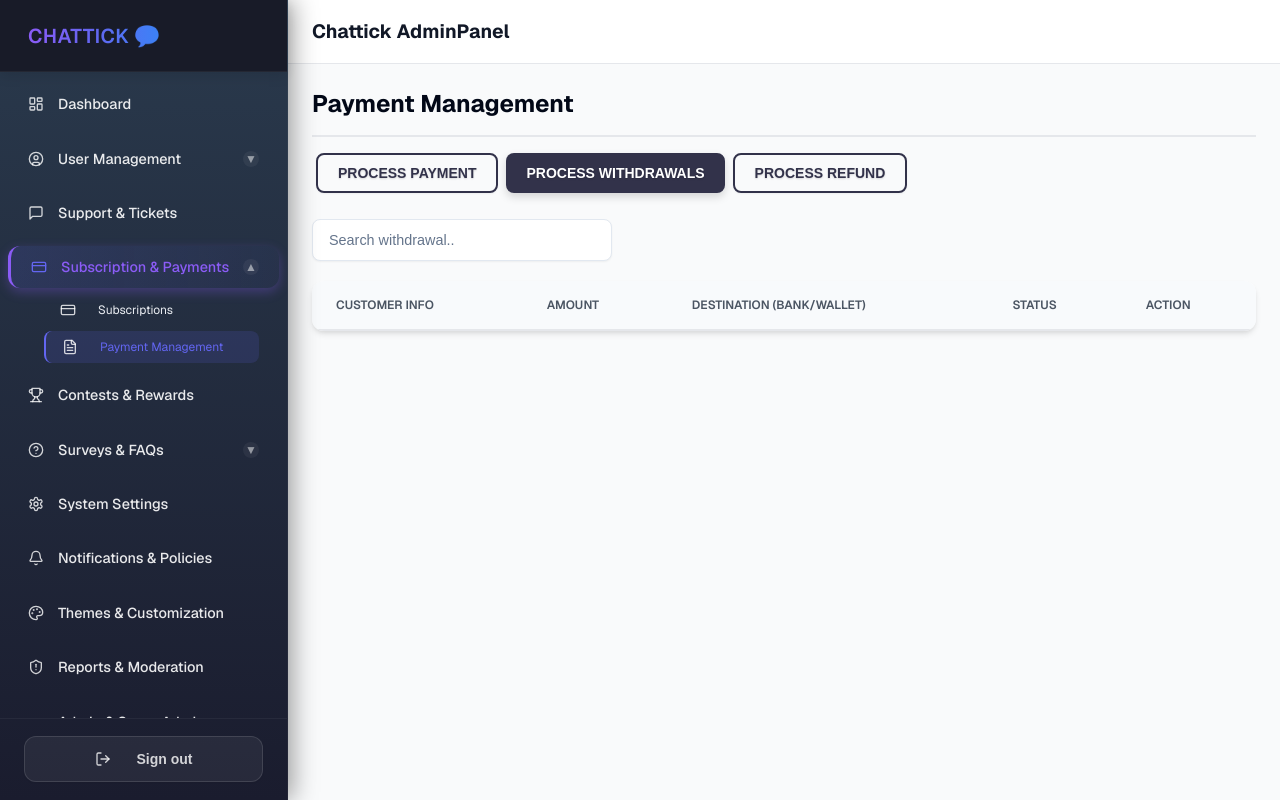
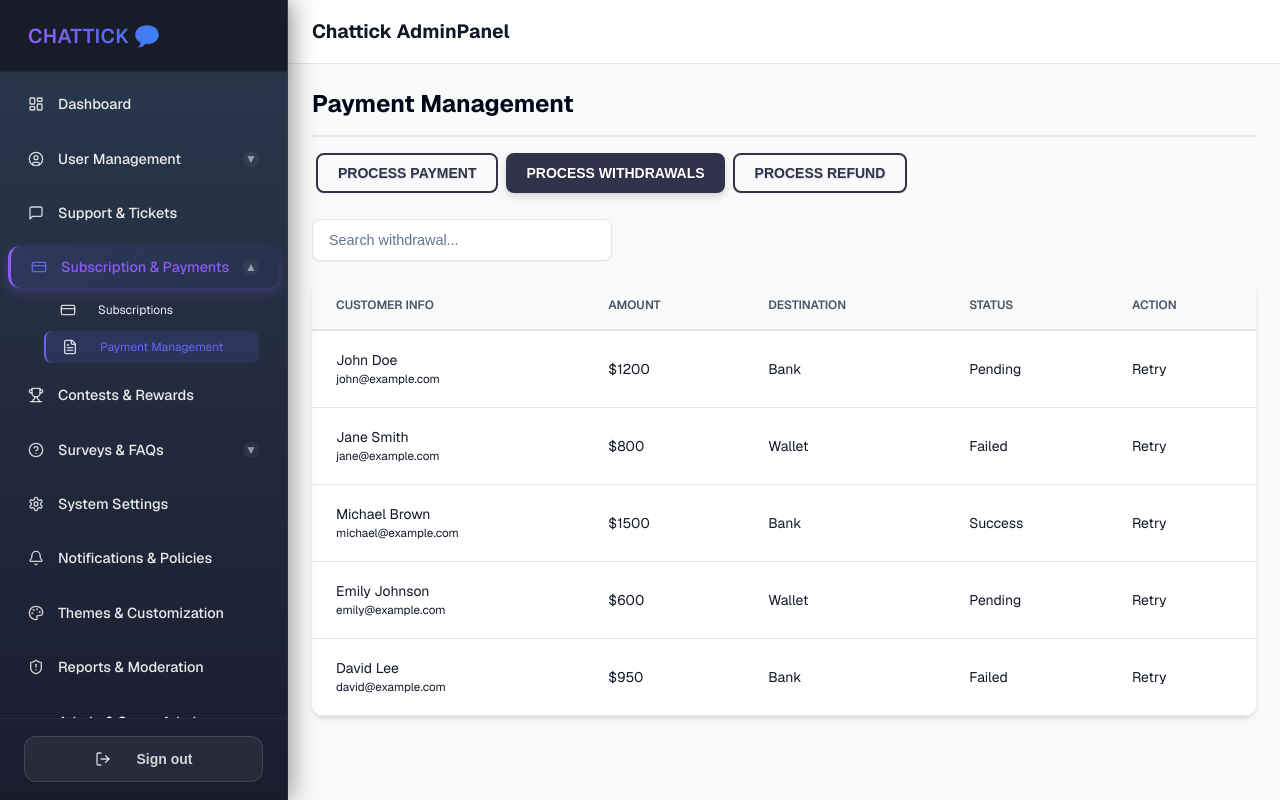
Before and after one commit to igrehanali/chattick, a Next.js app: page /subscriptions/management in a window 1280 px wide. Both pictures are taken after a click on the button "PROCESS WITHDRAWALS". Built offline with nearby package versions, Linux system fonts and the light colour scheme; no server answers.

Commit message:
According to the document some function are implement successfully

```diff
--- a/app/subscriptions/management/components/ProcessRefund.jsx
+++ b/app/subscriptions/management/components/ProcessRefund.jsx
@@ -1,11 +1,87 @@
-import React from 'react'
+import React, { useState } from 'react'
 import styles from '../management.module.css'
 
 const ProcessRefund = () => {
+  const [searchQuery, setSearchQuery] = useState('');
+
+  const refundData = [
+    {
+      customer: {
+        name: 'Ayesha Khan',
+        email: 'ayesha@example.com'
+      },
+      paymentDate: '2025-04-10',
+      amount: '$120',
+      reason: 'Subscription not activated after payment',
+      subscriptionStatus: 'Failed',
+      action: 'Refund Now'
+    },
+    {
+      customer: {
+        name: 'Zain Ali',
+        email: 'zain@example.com'
+      },
+      paymentDate: '2025-04-12',
+      amount: '$89',
+      reason: 'Duplicate payment',
+      subscriptionStatus: 'Canceled',
+      action: 'Refund Now'
+    },
+    {
+      customer: {
+        name: 'Fatima Noor',
+        email: 'fatima@example.com'
+      },
+      paymentDate: '2025-04-08',
+      amount: '$55',
+      reason: 'Subscription not triggered',
+      subscriptionStatus: 'Not Activated',
+      action: 'Refund Now'
+    },
+    {
+      customer: {
+        name: 'Umer Shah',
+        email: 'umer@example.com'
+      },
+      paymentDate: '2025-04-09',
+      amount: '$100',
+      reason: 'Technical error in processing',
+      subscriptionStatus: 'Failed',
+      action: 'Refunded'
+    },
+    {
+      customer: {
+        name: 'Sara Javed',
+        email: 'sara@example.com'
+      },
+      paymentDate: '2025-04-07',
+      amount: '$130',
+      reason: 'User reported issue with service activation',
+      subscriptionStatus: 'Failed',
+      action: 'Refund Now'
+    }
+  ];
+
+  const filteredRefunds = refundData.filter(item => {
+    const query = searchQuery.toLowerCase();
+    return (
+      item.customer.name.toLowerCase().includes(query) ||
+      item.customer.email.toLowerCase().includes(query) ||
+      item.reason.toLowerCase().includes(query) ||
+      item.subscriptionStatus.toLowerCase().includes(query)
+    );
+  });
+
   return (
     <div>
       <div className={styles.searchBar}>
-        <input className={styles.Input} type="text" placeholder='Search...' />
+        <input
+          className={styles.Input}
+          type="text"
+          placeholder="Search..."
+          value={searchQuery}
+          onChange={(e) => setSearchQuery(e.target.value)}
+        />
       </div>
       <div className={styles.tableContainer}>
         <table className={styles.table}>
@@ -20,7 +96,28 @@
             </tr>
           </thead>
           <tbody className={styles.tableBody}>
-
+            {filteredRefunds.length > 0 ? (
+              filteredRefunds.map((item, index) => (
+                <tr key={index} className={styles.tableRow}>
+                  <td className={styles.tableCell}>
+                    {item.customer.name}
+                    <br />
+                    <small>{item.customer.email}</small>
+                  </td>
+                  <td className={styles.tableCell}>{item.paymentDate}</td>
+                  <td className={styles.tableCell}>{item.amount}</td>
+                  <td className={styles.tableCell}><small>{item.reason}</small></td>
+                  <td className={styles.tableCell}>{item.subscriptionStatus}</td>
+                  <td className={styles.tableCell}>{item.action}</td>
+                </tr>
+              ))
+            ) : (
+              <tr>
+                <td className={styles.tableCell} colSpan="6" style={{ textAlign: 'center' }}>
+                  No matching records found.
+                </td>
+              </tr>
+            )}
           </tbody>
         </table>
       </div>
--- a/app/subscriptions/management/components/processWithdrawals.jsx
+++ b/app/subscriptions/management/components/processWithdrawals.jsx
@@ -1,30 +1,110 @@
-import React from 'react'
-import styles from '../management.module.css'
+import React, { useState } from 'react';
+import styles from '../management.module.css';
 
 const ProcessWithdrawals = () => {
+  const [searchQuery, setSearchQuery] = useState('');
+
+  const withdrawalData = [
+    {
+      name: 'John Doe',
+      email: 'john@example.com',
+      amount: '$1200',
+      destination: 'Bank',
+      status: 'Pending',
+      action: 'Retry'
+    },
+    {
+      name: 'Jane Smith',
+      email: 'jane@example.com',
+      amount: '$800',
+      destination: 'Wallet',
+      status: 'Failed',
+      action: 'Retry'
+    },
+    {
+      name: 'Michael Brown',
+      email: 'michael@example.com',
+      amount: '$1500',
+      destination: 'Bank',
+      status: 'Success',
+      action: 'Retry'
+    },
+    {
+      name: 'Emily Johnson',
+      email: 'emily@example.com',
+      amount: '$600',
+      destination: 'Wallet',
+      status: 'Pending',
+      action: 'Retry'
+    },
+    {
+      name: 'David Lee',
+      email: 'david@example.com',
+      amount: '$950',
+      destination: 'Bank',
+      status: 'Failed',
+      action: 'Retry'
+    }
+  ];
+
+  const filteredData = withdrawalData.filter((item) => {
+    const query = searchQuery.toLowerCase();
+    return (
+      item.name.toLowerCase().includes(query) ||
+      item.email.toLowerCase().includes(query) ||
+      item.destination.toLowerCase().includes(query) ||
+      item.status.toLowerCase().includes(query)
+    );
+  });
+
   return (
     <div>
       <div className={styles.searchBar}>
-        <input className={styles.Input} type="text" placeholder='Search withdrawal..' />
+        <input
+          className={styles.Input}
+          type="text"
+          placeholder="Search withdrawal..."
+          value={searchQuery}
+          onChange={(e) => setSearchQuery(e.target.value)}
+        />
       </div>
       <div className={styles.tableContainer}>
         <table className={styles.table}>
           <thead className={styles.tableHeader}>
             <tr>
               <th className={styles.tableHeaderCell}>Customer Info</th>
-              <th className={styles.tableHeaderCell}>Amount </th>
-              <th className={styles.tableHeaderCell}>Destination (Bank/Wallet)</th>
+              <th className={styles.tableHeaderCell}>Amount</th>
+              <th className={styles.tableHeaderCell}>Destination</th>
               <th className={styles.tableHeaderCell}>Status</th>
               <th className={styles.tableHeaderCell}>Action</th>
             </tr>
           </thead>
           <tbody className={styles.tableBody}>
-
+            {filteredData.length > 0 ? (
+              filteredData.map((item, index) => (
+                <tr key={index} className={styles.tableRow}>
+                  <td className={styles.tableCell}>
+                    {item.name} <br />
+                    <small>{item.email}</small>
+                  </td>
+                  <td className={styles.tableCell}>{item.amount}</td>
+                  <td className={styles.tableCell}>{item.destination}</td>
+                  <td className={styles.tableCell}>{item.status}</td>
+                  <td className={styles.tableCell}>{item.action}</td>
+                </tr>
+              ))
+            ) : (
+              <tr>
+                <td className={styles.tableCell} colSpan="5" style={{ textAlign: 'center' }}>
+                  No matching records found.
+                </td>
+              </tr>
+            )}
           </tbody>
         </table>
       </div>
     </div>
-  )
-}
+  );
+};
 
-export default ProcessWithdrawals
+export default ProcessWithdrawals;
--- a/app/subscriptions/management/components/processpayment.jsx
+++ b/app/subscriptions/management/components/processpayment.jsx
@@ -1,16 +1,9 @@
-import React from "react";
+import React, { useState } from "react";
 import styles from "../management.module.css";
 
 const ProcessPayment = () => {
-  const paymentDataHead = [
-    "Customer Name",
-    "Withdrawal Status",
-    "Date Range",
-    "Costumer Info",
-    "Amount",
-    "Destination",
-    "Action",
-  ];
+  const [searchQuery, setSearchQuery] = useState("");
+
   const paymentTable = [
     {
       name: "ABCD",
@@ -28,7 +21,7 @@
       status: {
         failed: "Failed",
         pending: "Pending",
-        Success: "Successful",
+        success: "Successful",
       },
       action: {
         active: "Active",
@@ -37,7 +30,7 @@
     },
     {
       name: "EFGH",
-      email: "EFGH@gmail.com",
+      email: "efgh@gmail.com",
       amount: "$1000",
       paymentMethod: {
         bank: "Bank",
@@ -51,73 +44,7 @@
       status: {
         failed: "Failed",
         pending: "Pending",
-        Success: "Successful",
-      },
-      action: {
-        active: "Active",
-        block: "Blocked",
-      },
-    },
-    {
-      name: "IJKL",
-      email: "IJKL@gmail.com",
-      amount: "$500",
-      paymentMethod: {
-        bank: "Bank",
-        wallet: "Wallet",
-      },
-      SubscriptionType: {
-        free: "Free",
-        basic: "Basic",
-        premium: "Premium",
-      },
-      status: {
-        failed: "Failed",
-        pending: "Pending",
-        Success: "Successful",
-      },
-      action: {
-        active: "Active",
-        block: "Blocked",
-      },
-    },
-    {
-      name: "MNOP",
-      email: "MNOP@gmail.com",
-      amount: "$700",
-      paymentMethod: {
-        bank: "Bank",
-        wallet: "Wallet",
-      },
-      SubscriptionType: {
-        free: "Free",
-        basic: "Basic",
-        premium: "Premium",
-      },
-      status: {
-        failed: "Failed",
-        pending: "Pending",
-        Success: "Successful",
-      },
-      action: {
-        active: "Active",
-        block: "Blocked",
-      },
-    },
-    {
-      name: "QRST",
-      email: "QRST@gmail.com",
-      amount: `$${900}`,
-      paymentMethod: "Bank",
-      SubscriptionType: {
-        free: "Free",
-        basic: "Basic",
-        premium: "Premium",
-      },
-      status: {
-        failed: "Failed",
-        pending: "Pending",
-        Success: "Successful",
+        success: "Successful",
       },
       action: {
         active: "Active",
@@ -125,20 +52,37 @@
       },
     },
   ];
-  const filterPaymentTable = paymentTable.filter((item) => {
-    const amount = parseInt(item.amount.replace("$", ""));
+
+  const filteredData = paymentTable.filter((item) => {
+    const query = searchQuery.toLowerCase();
     return (
-      amount <= 1000 &&
-      (item.paymentMethod === "Bank" || item.paymentMethod.bank === "Bank")
+      item.name.toLowerCase().includes(query) ||
+      item.email.toLowerCase().includes(query) ||
+      item.amount.toLowerCase().includes(query) ||
+      Object.values(item.status).some((status) =>
+        status.toLowerCase().includes(query)
+      ) ||
+      Object.values(item.paymentMethod).some((method) =>
+        method.toLowerCase().includes(query)
+      ) ||
+      Object.values(item.SubscriptionType).some((type) =>
+        type.toLowerCase().includes(query)
+      ) ||
+      Object.values(item.action).some((act) =>
+        act.toLowerCase().includes(query)
+      )
     );
   });
+
   return (
     <div>
       <div className={styles.searchBar}>
         <input
           className={styles.Input}
           type="text"
-          placeholder="Search payment.."
+          placeholder="Search payment..."
+          value={searchQuery}
+          onChange={(e) => setSearchQuery(e.target.value)}
         />
       </div>
       <div className={styles.tableContainer}>
@@ -155,23 +99,33 @@
             </tr>
           </thead>
           <tbody className={styles.tableBody}>
-            {filterPaymentTable.map((payment, index) => (
-              <tr key={index} className={styles.tableRow}>
-                <td className={styles.tableCell}>{payment.name}</td>
-                <td className={styles.tableCell}>{payment.email}</td>
-                <td className={styles.tableCell}>{payment.amount}</td>
-                <td className={styles.tableCell}>
-                  {payment.paymentMethod === "Bank"
-                    ? "Bank"
-                    : payment.paymentMethod.bank}
+            {filteredData.length > 0 ? (
+              filteredData.map((item, index) => (
+                <tr key={index} className={styles.tableRow}>
+                  <td className={styles.tableCell}>{item.name}</td>
+                  <td className={styles.tableCell}>{item.email}</td>
+                  <td className={styles.tableCell}>{item.amount}</td>
+                  <td className={styles.tableCell}>
+                    {Object.values(item.paymentMethod).join(", ")}
+                  </td>
+                  <td className={styles.tableCell}>
+                    {Object.values(item.SubscriptionType).join(", ")}
+                  </td>
+                  <td className={styles.tableCell}>
+                    {Object.values(item.status).join(", ")}
+                  </td>
+                  <td className={styles.tableCell}>
+                    {Object.values(item.action).join(", ")}
+                  </td>
+                </tr>
+              ))
+            ) : (
+              <tr>
+                <td className={styles.tableCell} colSpan="7" style={{ textAlign: "center" }}>
+                  No matching records found.
                 </td>
-                <td className={styles.tableCell}>
-                  {payment.SubscriptionType.basic}
-                </td>
-                <td className={styles.tableCell}>{payment.status.pending}</td>
-                <td className={styles.tableCell}>{payment.action.active}</td>
               </tr>
-            ))}
+            )}
           </tbody>
         </table>
       </div>
--- a/app/subscriptions/management/management.module.css
+++ b/app/subscriptions/management/management.module.css
@@ -31,7 +31,7 @@
   background-color: white;
   border-radius: 0.75rem;
   box-shadow: 0 4px 6px -1px rgba(0, 0, 0, 0.1), 0 2px 4px -1px rgba(0, 0, 0, 0.06);
-  overflow: hidden;
+  overflow-y: auto;
   margin-top: 1rem;
 }
 
```
